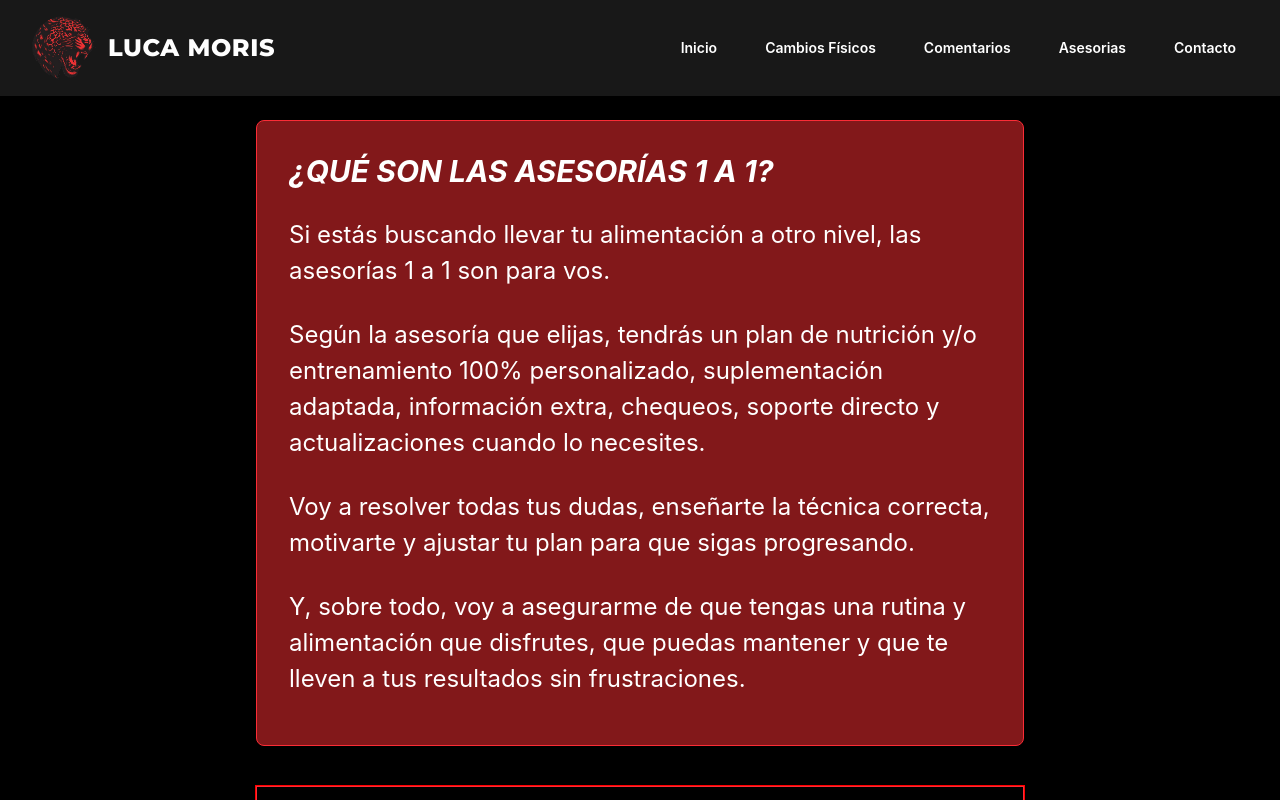
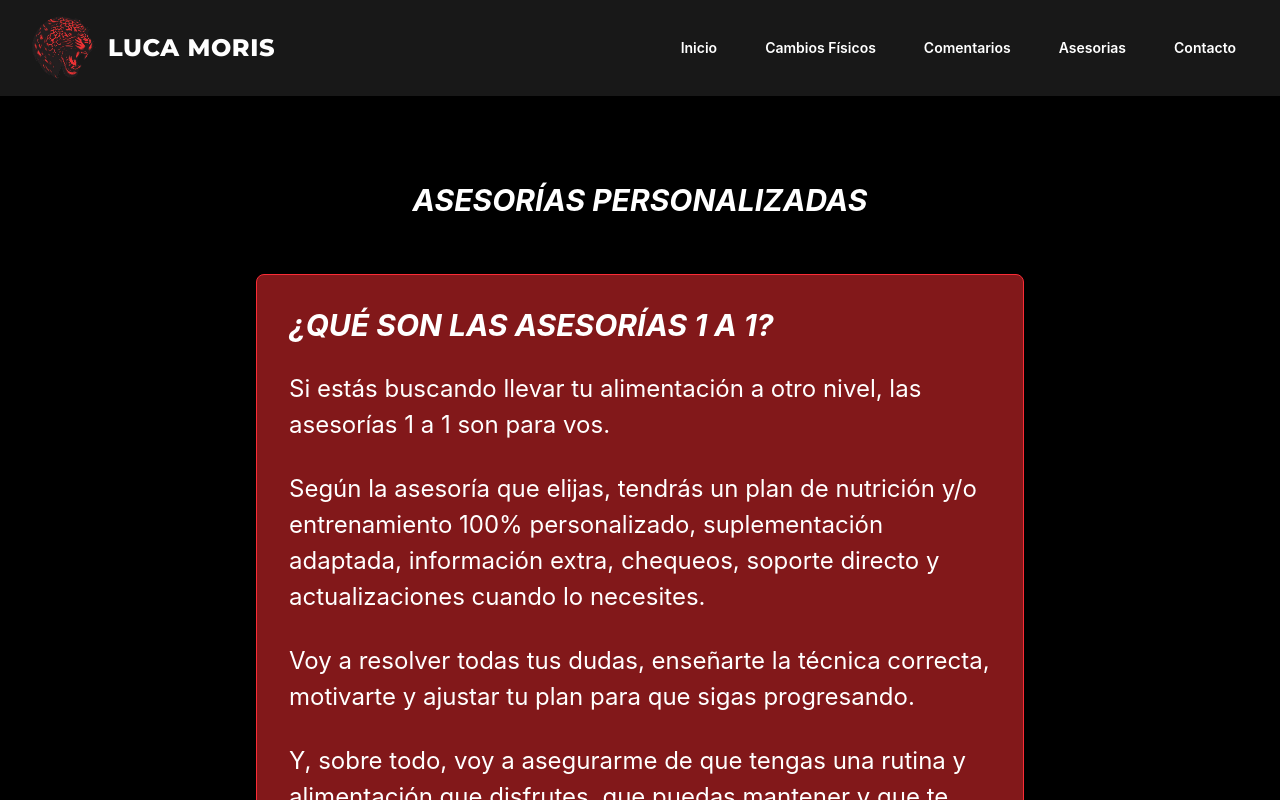
Before and after one commit to MilagrosGuillot/gym-web, a Next.js app: page /asesorias in a window 1280 px wide. Shown: the top 800 px of the page. Built offline with nearby package versions, Linux system fonts and the light colour scheme.

Commit message:
seccion asesorias

```diff
--- a/src/app/asesorias/page.tsx
+++ b/src/app/asesorias/page.tsx
@@ -1,10 +1,17 @@
 export default function AsesoriasPage() {
   return (
     <div className="min-h-screen flex flex-col items-center justify-center bg-black p-6 gap-10">
+      <h1
+        className="text-xl md:text-3xl font-bold italic mb-4"
+        style={{ paddingTop: '5%' }}
+      >
+        ASESORÍAS PERSONALIZADAS
+      </h1>
+
       <div className="flex flex-col gap-3 bg-red-900 border border-red-500 shadow-[0_0_0_1px_red] text-white rounded-lg shadow-lg max-w-3xl p-8 [&>p]:text-[15px] md:[&>p]:text-[24px]">
-        <h1 className="text-xl md:text-3xl font-bold italic mb-4">
+        <h2 className="text-xl md:text-3xl font-bold italic mb-4">
           ¿QUÉ SON LAS ASESORÍAS 1 A 1?
-        </h1>
+        </h2>
 
         <p className="mb-4">
           Si estás buscando llevar tu alimentación a otro nivel, las asesorías 1 a 1 son para vos.
@@ -20,7 +27,7 @@ export default function AsesoriasPage() {
         </p>
       </div>
 
-{/* ASESORÍA COMPLETA */}
+      {/* ASESORÍA COMPLETA */}
       <div className="max-w-3xl w-full border border-red-500 shadow-[0_0_0_1px_red] text-white p-8 space-y-6">
         <h2 className="text-center text-2xl md:text-3xl font-bold italic mb-6">
           ASESORÍA COMPLETA<br />con seguimiento
@@ -47,7 +54,7 @@ export default function AsesoriasPage() {
         </div>
       </div>
 
-{/* ASESORÍA MEDIA */}
+      {/* ASESORÍA MEDIA */}
       <div className="max-w-3xl w-full border border-red-500 shadow-[0_0_0_1px_red] text-white p-8 space-y-6">
         <h2 className="text-center text-2xl md:text-3xl font-bold italic mb-6">
           ASESORÍA MEDIA<br />con seguimiento
@@ -74,7 +81,7 @@ export default function AsesoriasPage() {
         </div>
       </div>
 
-{/* RUTINA PERSONALIZADA */}
+      {/* RUTINA PERSONALIZADA */}
       <div className="max-w-3xl w-full border border-red-500 shadow-[0_0_0_1px_red] text-white p-8 space-y-6">
         <h2 className="text-center text-2xl md:text-3xl font-bold italic mb-6">
           RUTINA PERSONALIZADA<br />sin seguimiento
@@ -103,7 +110,7 @@ export default function AsesoriasPage() {
         </div>
       </div>
 
-{/* DIETA PERSONALIZADA */}
+      {/* DIETA PERSONALIZADA */}
       <div className="max-w-3xl w-full border border-red-500 shadow-[0_0_0_1px_red] text-white p-8 space-y-6">
         <h2 className="text-center text-2xl md:text-3xl font-bold italic mb-6">
           DIETA PERSONALIZADA<br />sin seguimiento
```
